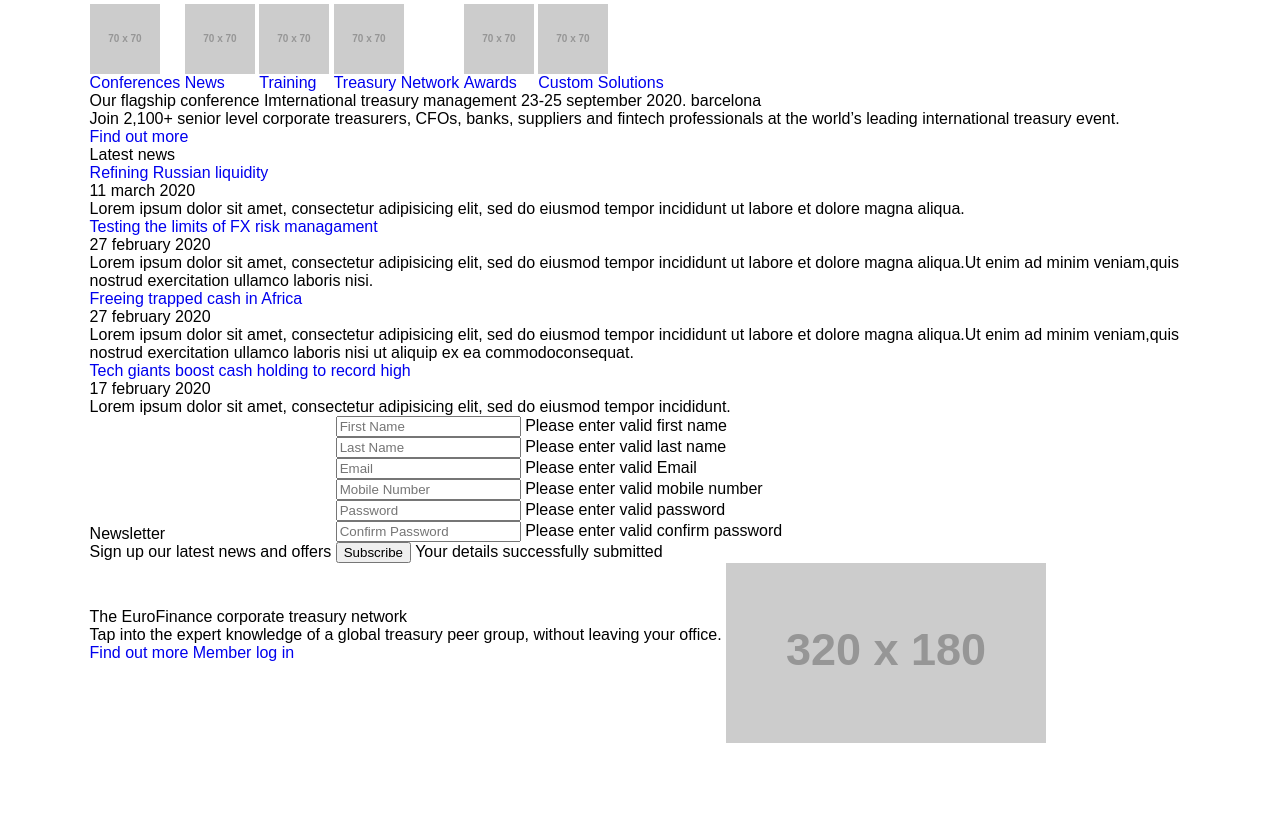
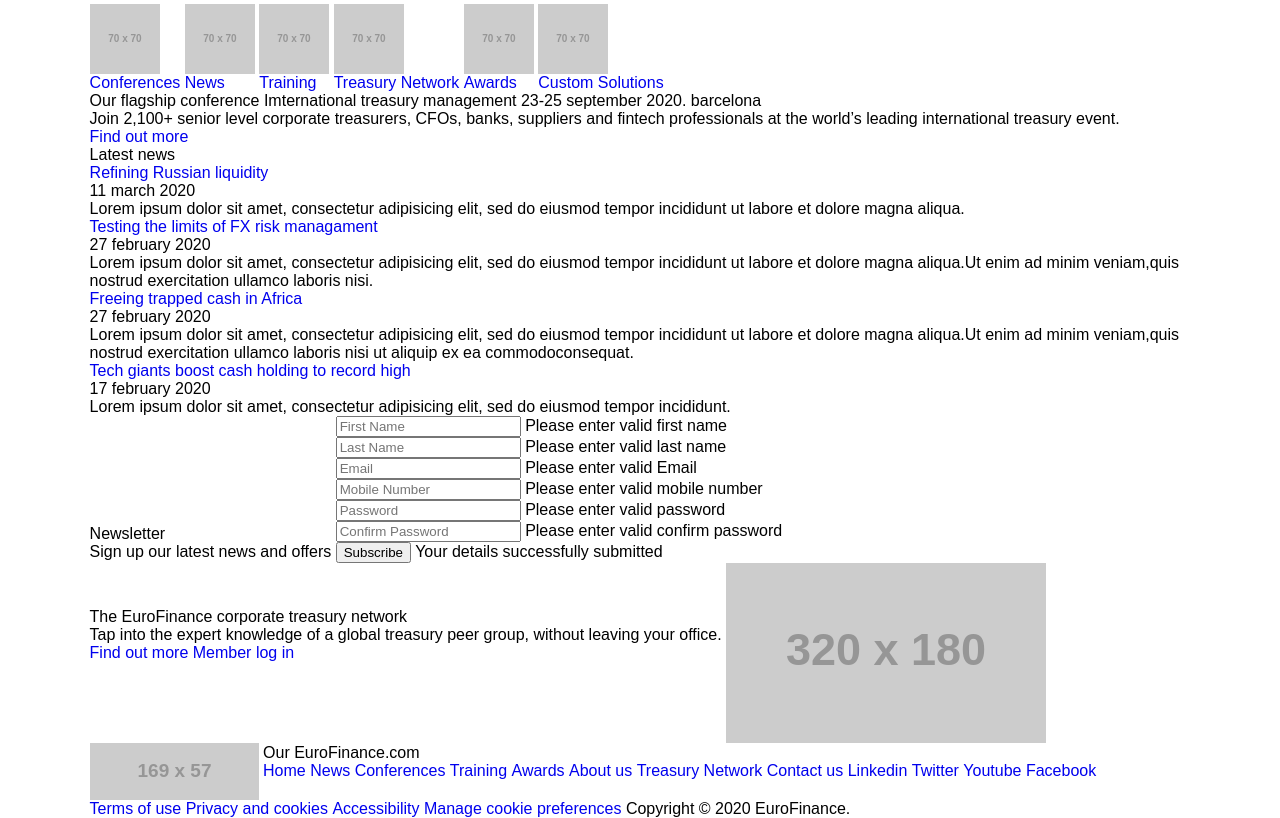
Before and after one commit to dpriyankaprdxn/euroFinance, a plain HTML site: page index.html in a window 1280 px wide. Shown: the part 114-932 px from the top of the page. Before the commit the page ends 857 px from the top, so only its background shows below. Drawn offline with Linux system fonts and the light colour scheme; placeholder pictures from the web are drawn by us.

Commit message:
footer html structure completed

```diff
--- a/index.html
+++ b/index.html
@@ -318,6 +318,89 @@
     <!--main section end-->
     <!--footer section start-->
     <footer>
+      <!-- footer wrapper start -->
+      <div class="wrapper">
+        <ul class="top-footer">
+          <li>
+            <h6>
+              <a href="index.html" title="EuroFinance">
+                <img src="https://via.placeholder.com/169x57.png" alt="EuroFinance">
+              </a>
+            </h6>
+          </li>
+          <li>
+            <h6>Our EuroFinance.com</h6>
+            <ul class="footer-nav">
+              <li>
+                <a href="index.html" title="Home">Home</a>
+              </li>
+              <li>
+                <a href="#FIXME" title="News">News</a>
+              </li>
+              <li>
+                <a href="#FIXME" title="Conferences">Conferences</a>
+              </li>
+              <li>
+                <a href="#FIXME" title="Training">Training</a>
+              </li>
+              <li>
+                <a href="#FIXME" title="Awards">Awards</a>
+              </li>
+              <li>
+                <a href="#FIXME" title="About us">About us</a>
+              </li>
+              <li>
+                <a href="#FIXME" title="Treasury Network">Treasury Network</a>
+              </li>
+              <li>
+                <a href="#FIXME" title="Contact us">Contact us</a>
+              </li>
+            </ul>
+          </li>
+          <li>
+            <ul class="social-menu">
+              <li>
+                <a href="#FIXME" title="Linkedin" class="linkedin" rel="nofollow" target="_blank">Linkedin</a>
+              </li>
+              <li>
+                <a href="#FIXME" title="Twitter" class="twitter" rel="nofollow" target="_blank">Twitter</a>
+              </li>
+              <li>
+                <a href="#FIXME" title="Youtube" class="youtube" rel="nofollow" target="_blank">Youtube</a>
+              </li>
+              <li>
+                <a href="#FIXME" title="Facebook" class="facebook" rel="nofollow" target="_blank">Facebook</a>
+              </li>
+            </ul>
+          </li>
+        </ul>
+      </div>
+      <!-- footer wrapper end -->
+      <!-- bottom footer start -->
+      <ul class="footer-bottom wrapper">
+        <li>
+          <ul>
+            <li>
+              <a href="#FIXME" title="Terms of use">Terms of use</a>
+            </li>
+            <li>
+              <a href="#FIXME" title="Privacy and cookies">Privacy and cookies</a>
+            </li>
+            <li>
+              <a href="#FIXME" title="Accessibility">Accessibility</a>
+            </li>
+            <li>
+              <a href="#FIXME" title="Manage cookie preferences">Manage cookie preferences</a>
+            </li>
+          </ul>
+        </li>
+        <li>
+          <p>
+            Copyright &copy; 2020 EuroFinance.
+          </p>
+        </li>
+      </ul>
+      <!-- bottom footer end    -->
     </footer>
     <!--footer section end-->
   </div>
```
